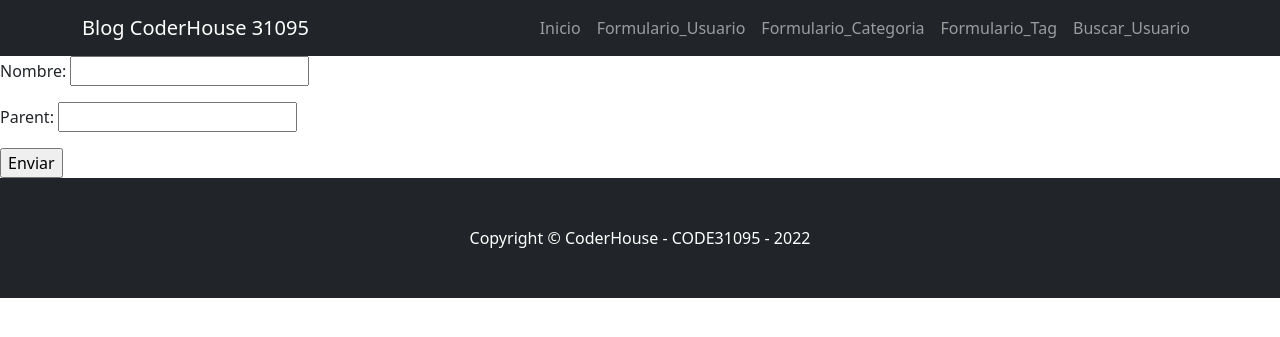
After one commit to git-dcollao/Proyecto_Blog, a Django app: page /AppBlog/categoria_formulario/ in a window 1280 px wide. The commit adds this page. Shown: the top 337 px of the page. Run offline with Django 4.2, Linux system fonts and the light colour scheme; some libraries are stand-ins or nearby versions.

Commit message:
Agregado el ingreso de categorias y de tags

```diff
--- a/ProyectoBlog/AppBlog/forms.py
+++ b/ProyectoBlog/AppBlog/forms.py
@@ -16,7 +16,7 @@ class CategoriaForm(forms.Form):
     nombre = forms.CharField(max_length=40)
     parent = forms.IntegerField()
 
-class Post(forms.Form):
+class PostForm(forms.Form):
     #id_post = forms.IntegerField(unique=True)
     autor = forms.IntegerField()
     titulo = forms.CharField(max_length=200)
@@ -28,24 +28,24 @@ class Post(forms.Form):
     imagen = forms.CharField(max_length=200) #   ----- VER COMO SUBIR FOTOS ----
     estado = forms.IntegerField() #inicio - publicado - baneado
 
-class Tags(forms.Form):
+class TagsForm(forms.Form):
     #id_tags = forms.IntegerField(unique=True)
     tag = forms.CharField(max_length=200)
     relacion = forms.CharField(max_length=200)
 
-class Comentarios(forms.Form):
+class ComentariosForm(forms.Form):
     #id_comentarios = forms.IntegerField(unique=True)
     userId = forms.IntegerField()
     postId = forms.IntegerField()
     titulo = forms.CharField(max_length=200)
     fecha = forms.DateField()
 
-class Estado(forms.Form):
+class EstadoForm(forms.Form):
     #id_estado = forms.IntegerField(unique=True)
     nombre = forms.CharField(max_length=100)
 
 
 #=====================================================
 # CLASES DE BUSQUEDAS
-class BusquedaUsuarioForm(forms.Form):
+class BusquedaUsuarioForms(forms.Form):
     usuario = forms.CharField()
--- a/ProyectoBlog/AppBlog/urls.py
+++ b/ProyectoBlog/AppBlog/urls.py
@@ -11,12 +11,14 @@ urlpatterns = [
     path('post/', post, name='AppBlogPost'),
     path('comentarios/', comentarios, name='AppBlogComentarios'),
     path('usuario_formulario/', usuario_formulario, name='AppBlogUsuarioFormulario'),
+    path('categoria_formulario/', categoria_formulario, name='AppBlogCategoriaFormulario'),
+    path('tag_formulario/', tag_formulario, name='AppBlogTagFormulario'),
     path('busqueda_usuario/', busqueda_usuario, name='AppBlogBusquedaUsuario'),
     path('busqueda_usuario_post/', busqueda_usuario_post, name='AppBlogBusquedaUsuarioPost'),
+
+
    # path('categoria_formulario/', categoria_formulario, name='AppBlogCategoriaFormulario'),
    # path('tags_formulario/', tags_formulario, name='AppBlogTagsFormulario'),
-
-
     #path('BlogNew/', BlogCRUD, name='AppBlogCrud'),
     #path('blogBuscar/', BlogBuscar, name='AppBlogBuscar'),
    # path('curso_formulario/', curso_formulario, name='AppCoderCursoFormulario'),
--- a/ProyectoBlog/AppBlog/views.py
+++ b/ProyectoBlog/AppBlog/views.py
@@ -7,7 +7,7 @@ from django.contrib import messages
 from django.shortcuts import render, redirect
 
 from AppBlog.models import *
-from AppBlog.forms import UsuarioForm, BusquedaUsuarioForm
+from AppBlog.forms import UsuarioForm, BusquedaUsuarioForms, CategoriaForm, TagsForm
 
 
 # Crear vista de busqueda con formulario
@@ -21,11 +21,10 @@ def busqueda_usuario_post(request):
 
     return render(request, 'AppBlog/usuario_filtrado.html', contexto)
 
-
 def busqueda_usuario(request):
 
     contexto = {
-        'form': BusquedaUsuarioForm(),
+        'form': BusquedaUsuarioForms(),
     }
 
     return render(request, 'AppBlog/busqueda_usuario.html', contexto)
@@ -66,6 +65,62 @@ def usuario_formulario(request):
 
     return render(request, 'AppBlog/usuario_formulario.html', contexto)
 
+def categoria_formulario(request):
+
+    if  request.method == 'POST':
+        mi_formulario = CategoriaForm(request.POST)
+
+        if mi_formulario.is_valid():
+            data = mi_formulario.cleaned_data
+
+            categoria1 = Categoria(nombre=data.get('nombre'),
+                               parent=data.get('parent'))
+            categoria1.save()
+
+            return redirect('AppBlogCategoriaFormulario')
+
+
+        else:
+            mensaje = 'Ocurrio un error no se pudo guardar los datos'
+
+
+    categoria = Categoria.objects.all()
+
+    contexto = {
+        'form': CategoriaForm(),
+        'categoria': categoria
+    }
+
+    return render(request, 'AppBlog/categoria_formulario.html', contexto)
+
+def tag_formulario(request):
+
+    if  request.method == 'POST':
+        mi_formulario = TagsForm(request.POST)
+
+        if mi_formulario.is_valid():
+            data = mi_formulario.cleaned_data
+
+            tag1 = Tags(tag=data.get('tag'),
+                        relacion=data.get('relacion'))
+            tag1.save()
+
+            return redirect('AppBlogTagFormulario')
+
+
+        else:
+            mensaje = 'Ocurrio un error no se pudo guardar los datos'
+
+
+    tag = Tags.objects.all()
+
+    contexto = {
+        'form': TagsForm(),
+        'tag': tag
+    }
+
+    return render(request, 'AppBlog/tag_formulario.html', contexto)
+
 # Create your views here.
 
 def inicio(request):
--- /dev/null
+++ b/ProyectoBlog/templates/AppBlog/categoria_formulario.html
@@ -0,0 +1,24 @@
+{% extends 'index.html' %}
+
+{% block title %}
+    Formulario de Categorias
+{% endblock %}
+
+{% block inicio %}
+
+    <form action="" method="POST">
+        {% csrf_token %}
+
+            {{ form.as_p }}
+
+            <input type="submit" value="Enviar">
+
+    </form>
+
+    {% for categoria in categorias %}
+        El nombre de la categoria es: {{ categoria.nombre }}
+        - el parent es: {{ categoria.parent }}
+        <br>
+    {% endfor %}
+
+{% endblock %}
--- a/ProyectoBlog/templates/base/navigation.html
+++ b/ProyectoBlog/templates/base/navigation.html
@@ -6,15 +6,22 @@
             <ul class="navbar-nav ms-auto mb-2 mb-lg-0">
                 <li class="nav-item"><a class="nav-link" href="{% url 'AppBlogInicio' %}">Inicio</a></li>
                 <li class="nav-item"><a class="nav-link" aria-current="page" href="{% url 'AppBlogUsuarioFormulario' %}">Formulario_Usuario</a></li>
-                <li class="nav-item"><a class="nav-link" aria-current="page" href="{% url 'AppBlogUsuario' %}">Usuarios</a></li>
-                <li class="nav-item"><a class="nav-link" aria-current="page" href="{% url 'AppBlogTags' %}">Tags</a></li>
-                <li class="nav-item"><a class="nav-link" aria-current="page" href="{% url 'AppBlogPost' %}">Post</a></li>
-                <li class="nav-item"><a class="nav-link" aria-current="page" href="{% url 'AppBlogCategoria' %}">Categoria</a></li>
-                <li class="nav-item"><a class="nav-link active" aria-current="page" href="#">Blog</a></li>
+                <li class="nav-item"><a class="nav-link" aria-current="page" href="{% url 'AppBlogCategoriaFormulario' %}">Formulario_Categoria</a></li>
+                <li class="nav-item"><a class="nav-link" aria-current="page" href="{% url 'AppBlogTagFormulario' %}">Formulario_Tag</a></li>
+                <li class="nav-item"><a class="nav-link" aria-current="page" href="{% url 'AppBlogBusquedaUsuario' %}">Buscar_Usuario</a></li>
+
             </ul>
         </div>
     </div>
 </nav>
 <!--<li class="nav-item"><a class="nav-link" href="{ % url 'AppBlogCRUD' %  }">Nuevo Blog</a></li>
                 <li class="nav-item"><a class="nav-link" href="{  % url 'AppBlogBuscar' %  }">Buscar </a></li>
+
+
+
+                <li class="nav-item"><a class="nav-link" aria-current="page" href="{% url 'AppBlogUsuario' %}">Usuarios</a></li>
+                <li class="nav-item"><a class="nav-link" aria-current="page" href="{% url 'AppBlogTags' %}">Tags</a></li>
+                <li class="nav-item"><a class="nav-link" aria-current="page" href="{% url 'AppBlogPost' %}">Post</a></li>
+                <li class="nav-item"><a class="nav-link" aria-current="page" href="{% url 'AppBlogCategoria' %}">Categoria</a></li>
+                <li class="nav-item"><a class="nav-link active" aria-current="page" href="#">Blog</a></li>
                 !-->
```
Also changed, not shown: ProyectoBlog/templates/AppBlog/tag_formulario.html (added, +24 -0 lines), ProyectoBlog/db.sqlite3.
